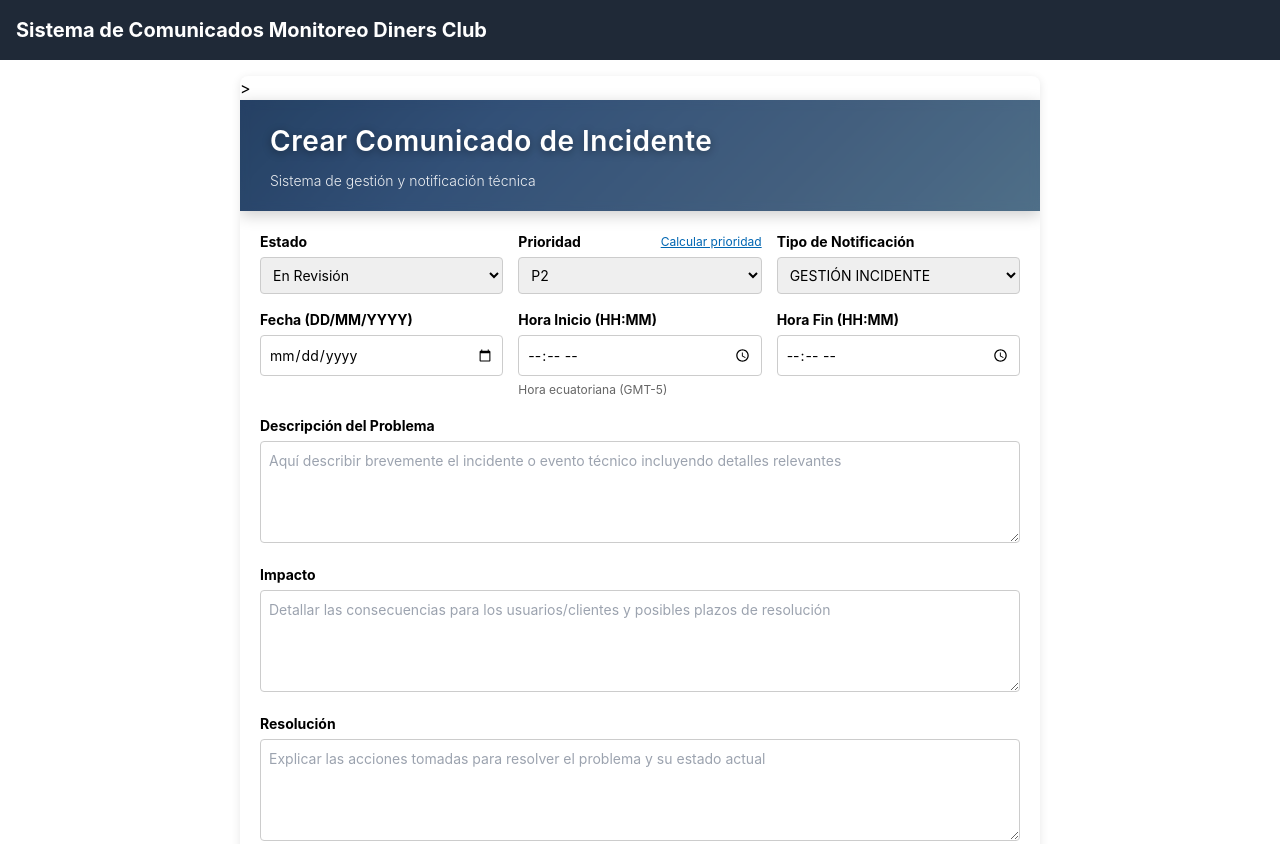
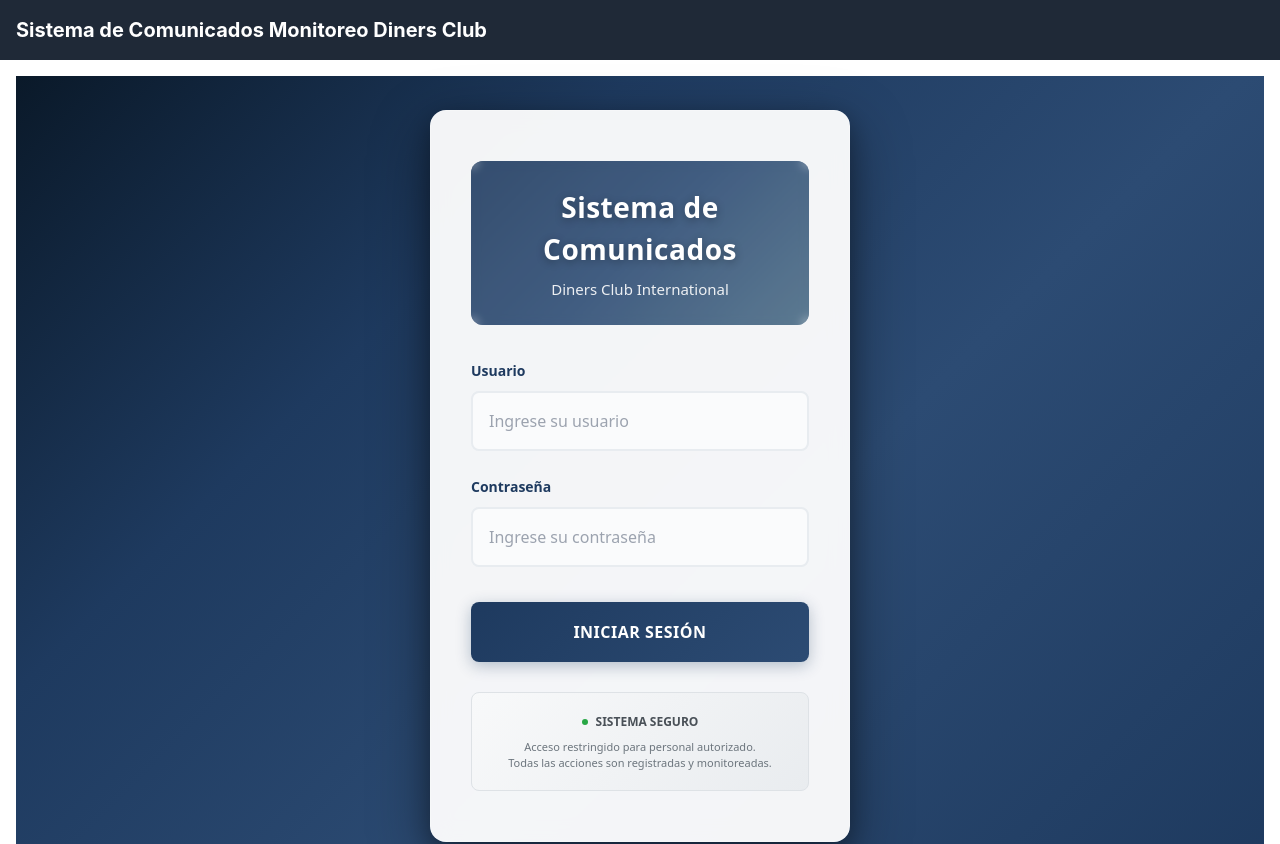
Before and after one commit to l6a6h6l/ComunicadoIncidente, a React (Create React App) app: page / in a window 1280 px wide. Shown: the top 844 px of the page. Built offline with nearby package versions, Linux system fonts and the light colour scheme; the HTML template or start-up script is replaced by a standard one.

Commit message:
Update ComunicadoIncidente.jsx

```diff
--- a/src/components/ComunicadoIncidente.jsx
+++ b/src/components/ComunicadoIncidente.jsx
@@ -2,6 +2,9 @@
 
 function ComunicadoIncidente() {
   const [showForm, setShowForm] = useState(true);
+  const [isLoggedIn, setIsLoggedIn] = useState(false);
+  const [usuario, setUsuario] = useState("");
+  const [password, setPassword] = useState("");
   const [formData, setFormData] = useState({
     tipoNotificacion: "GESTIÓN INCIDENTE",
     estado: "En Revisión",
@@ -116,6 +119,46 @@
     }
   };
 
+  const handleLogin = () => {
+    if (usuario === "admin" && password === "1234") {
+      setIsLoggedIn(true);
+    } else {
+      alert("Credenciales incorrectas");
+      setUsuario("");
+      setPassword("");
+    }
+  };
+
+  const handleLogout = () => {
+    setIsLoggedIn(false);
+    setUsuario("");
+    setPassword("");
+    setShowForm(true);
+  };
+
+  const limpiarCampos = () => {
+    setFormData({
+      tipoNotificacion: "GESTIÓN INCIDENTE",
+      estado: "En Revisión",
+      prioridad: "P2",
+      fecha: "",
+      horaInicio: "",
+      horaFin: "",
+      descripcion: "",
+      impacto: "",
+      resolucion: "",
+      nota: "Describir la nota si aplica",
+      referencia: "MSG" + Math.random().toString(36).substring(2, 8) + "_" + Date.now().toString().slice(-8)
+    });
+
+    // Resetear también los estados de la calculadora
+    setAfectacion(0);
+    setImpactoUsuarios(1);
+    setUrgencia(2);
+    setHorario(2);
+    setMostrarCalculadoraPrioridad(false);
+  };
+
   const copyAsImage = async () => {
     try {
       // Buscar el elemento del comunicado
@@ -226,6 +269,219 @@
       alert(`❌ Error técnico: ${error.message}\nActualiza la página e intenta de nuevo`);
     }
   };
+  // PANTALLA DE LOGIN SIMPLE
+  if (!isLoggedIn) {
+    return (
+      <div style={{
+        minHeight: "100vh",
+        background: "linear-gradient(135deg, #0a1929 0%, #1e3a5f 30%, #2c4b73 60%, #1e3a5f 100%)",
+        display: "flex",
+        alignItems: "center",
+        justifyContent: "center",
+        padding: "20px",
+        fontFamily: "system-ui, -apple-system, sans-serif"
+      }}>
+        <div style={{
+          background: "rgba(255,255,255,0.95)",
+          borderRadius: "16px",
+          padding: "50px 40px",
+          maxWidth: "420px",
+          width: "100%",
+          textAlign: "center",
+          boxShadow: "0 20px 60px rgba(0,0,0,0.4), 0 8px 25px rgba(0,0,0,0.3)",
+          backdropFilter: "blur(10px)",
+          border: "1px solid rgba(255,255,255,0.2)"
+        }}>
+          <div style={{
+            background: "linear-gradient(135deg, #1e3a5f 0%, #2c4b73 50%, #4a6b85 100%)",
+            borderRadius: "12px",
+            padding: "25px 20px",
+            marginBottom: "35px",
+            position: "relative",
+            overflow: "hidden"
+          }}>
+            <div style={{
+              position: "absolute",
+              top: 0,
+              left: 0,
+              right: 0,
+              bottom: 0,
+              background: "rgba(255,255,255,0.1)",
+              backdropFilter: "blur(5px)"
+            }}></div>
+            <div style={{position: "relative", zIndex: 1}}>
+              <h1 style={{
+                color: "white",
+                margin: "0 0 8px 0",
+                fontSize: "28px",
+                fontWeight: "700",
+                textShadow: "0 2px 8px rgba(0,0,0,0.3)",
+                letterSpacing: "0.5px"
+              }}>
+                Sistema de Comunicados
+              </h1>
+              <p style={{
+                color: "rgba(255,255,255,0.9)",
+                margin: 0,
+                fontSize: "15px",
+                fontWeight: "300"
+              }}>
+                Diners Club International
+              </p>
+            </div>
+          </div>
+
+          <div style={{marginBottom: "25px"}}>
+            <label style={{
+              display: "block",
+              marginBottom: "10px",
+              color: "#1e3a5f",
+              fontWeight: "600",
+              fontSize: "14px",
+              textAlign: "left"
+            }}>
+              Usuario
+            </label>
+            <input
+              type="text"
+              value={usuario}
+              onChange={(e) => setUsuario(e.target.value)}
+              style={{
+                width: "100%",
+                padding: "16px",
+                border: "2px solid #e8ecf0",
+                borderRadius: "8px",
+                fontSize: "16px",
+                boxSizing: "border-box",
+                transition: "all 0.3s ease",
+                outline: "none",
+                backgroundColor: "#fafbfc"
+              }}
+              onFocus={(e) => {
+                e.target.style.borderColor = "#2c4b73";
+                e.target.style.backgroundColor = "#ffffff";
+                e.target.style.boxShadow = "0 0 0 3px rgba(44, 75, 115, 0.1)";
+              }}
+              onBlur={(e) => {
+                e.target.style.borderColor = "#e8ecf0";
+                e.target.style.backgroundColor = "#fafbfc";
+                e.target.style.boxShadow = "none";
+              }}
+              placeholder="Ingrese su usuario"
+            />
+          </div>
+
+          <div style={{marginBottom: "35px"}}>
+            <label style={{
+              display: "block",
+              marginBottom: "10px",
+              color: "#1e3a5f",
+              fontWeight: "600",
+              fontSize: "14px",
+              textAlign: "left"
+            }}>
+              Contraseña
+            </label>
+            <input
+              type="password"
+              value={password}
+              onChange={(e) => setPassword(e.target.value)}
+              style={{
+                width: "100%",
+                padding: "16px",
+                border: "2px solid #e8ecf0",
+                borderRadius: "8px",
+                fontSize: "16px",
+                boxSizing: "border-box",
+                transition: "all 0.3s ease",
+                outline: "none",
+                backgroundColor: "#fafbfc"
+              }}
+              onFocus={(e) => {
+                e.target.style.borderColor = "#2c4b73";
+                e.target.style.backgroundColor = "#ffffff";
+                e.target.style.boxShadow = "0 0 0 3px rgba(44, 75, 115, 0.1)";
+              }}
+              onBlur={(e) => {
+                e.target.style.borderColor = "#e8ecf0";
+                e.target.style.backgroundColor = "#fafbfc";
+                e.target.style.boxShadow = "none";
+              }}
+              placeholder="Ingrese su contraseña"
+            />
+          </div>
+
+          <button
+            onClick={handleLogin}
+            style={{
+              width: "100%",
+              background: "linear-gradient(135deg, #1e3a5f 0%, #2c4b73 100%)",
+              color: "white",
+              border: "none",
+              padding: "18px",
+              borderRadius: "8px",
+              fontSize: "16px",
+              cursor: "pointer",
+              fontWeight: "600",
+              transition: "all 0.3s ease",
+              boxShadow: "0 4px 15px rgba(30, 58, 95, 0.3)",
+              textTransform: "uppercase",
+              letterSpacing: "0.5px"
+            }}
+            onMouseOver={(e) => {
+              e.target.style.transform = "translateY(-2px)";
+              e.target.style.boxShadow = "0 8px 25px rgba(30, 58, 95, 0.4)";
+            }}
+            onMouseOut={(e) => {
+              e.target.style.transform = "translateY(0)";
+              e.target.style.boxShadow = "0 4px 15px rgba(30, 58, 95, 0.3)";
+            }}
+          >
+            Iniciar Sesión
+          </button>
+
+          <div style={{
+            marginTop: "30px",
+            padding: "20px",
+            background: "linear-gradient(135deg, #f8f9fa 0%, #e9ecef 100%)",
+            borderRadius: "8px",
+            border: "1px solid #dee2e6"
+          }}>
+            <div style={{
+              display: "flex",
+              alignItems: "center",
+              justifyContent: "center",
+              marginBottom: "8px"
+            }}>
+              <div style={{
+                width: "6px",
+                height: "6px",
+                borderRadius: "50%",
+                backgroundColor: "#28a745",
+                marginRight: "8px"
+              }}></div>
+              <span style={{
+                fontSize: "12px",
+                color: "#495057",
+                fontWeight: "600"
+              }}>
+                SISTEMA SEGURO
+              </span>
+            </div>
+            <p style={{
+              margin: 0,
+              fontSize: "11px",
+              color: "#6c757d",
+              lineHeight: "1.4"
+            }}>
+              Acceso restringido para personal autorizado.<br/>
+              Todas las acciones son registradas y monitoreadas.
+            </p>
+          </div>
+        </div>
+      </div>
+    );
+  }
 
   if (showForm) {
     return (
@@ -248,6 +504,7 @@
             backdropFilter: "blur(5px)"
           }}></div>
           <div style={{position: "relative", zIndex: 1}}>
+            <div>
               <h1 style={{
                 margin: 0,
                 fontSize: "28px",
@@ -265,6 +522,7 @@
               }}>
                 Sistema de gestión y notificación técnica
               </p>
+            </div>
           </div>
         </div>
 
@@ -570,12 +828,28 @@
             />
           </div>
 
+          <div style={{display: "flex", gap: "15px", marginTop: "15px"}}>
             <button
               onClick={() => setShowForm(false)}
               style={{backgroundColor: "#0066B2", color: "white", border: "none", padding: "10px 20px", borderRadius: "4px", cursor: "pointer", fontWeight: "bold", fontSize: "16px"}}
             >
               Vista Previa del Comunicado
             </button>
+
+            <button
+              onClick={limpiarCampos}
+              style={{backgroundColor: "#6c757d", color: "white", border: "none", padding: "10px 20px", borderRadius: "4px", cursor: "pointer", fontSize: "16px"}}
+            >
+              Limpiar Campos
+            </button>
+
+            <button
+              onClick={handleLogout}
+              style={{backgroundColor: "#dc3545", color: "white", border: "none", padding: "10px 20px", borderRadius: "4px", cursor: "pointer", fontSize: "16px"}}
+            >
+              Cerrar Sesión
+            </button>
+          </div>
         </div>
       </div>
     );
@@ -625,11 +899,11 @@
           src="https://www.dropbox.com/scl/fi/wr90vk30xq57j0w9mqxpl/logo.png?rlkey=yy1117ess35a6uc5lwbdziq6u&raw=1"
           alt="Logo DCI"
           style={{
-            width: "100px",
-            height: "100px",
+            width: "80px",
+            height: "80px",
             objectFit: "contain",
             position: "absolute",
-            right: "30px",
+            right: "120px",
             top: "50%",
             transform: "translateY(-50%)"
           }}
@@ -709,6 +983,13 @@
           >
             Copiar como Imagen
           </button>
+
+          <button
+            onClick={handleLogout}
+            style={{backgroundColor: "#dc3545", color: "white", border: "none", padding: "10px 20px", borderRadius: "4px", cursor: "pointer"}}
+          >
+            Cerrar Sesión
+          </button>
         </div>
       </div>
     </div>
```
Lines whose indentation alone changed are shown as unchanged.
